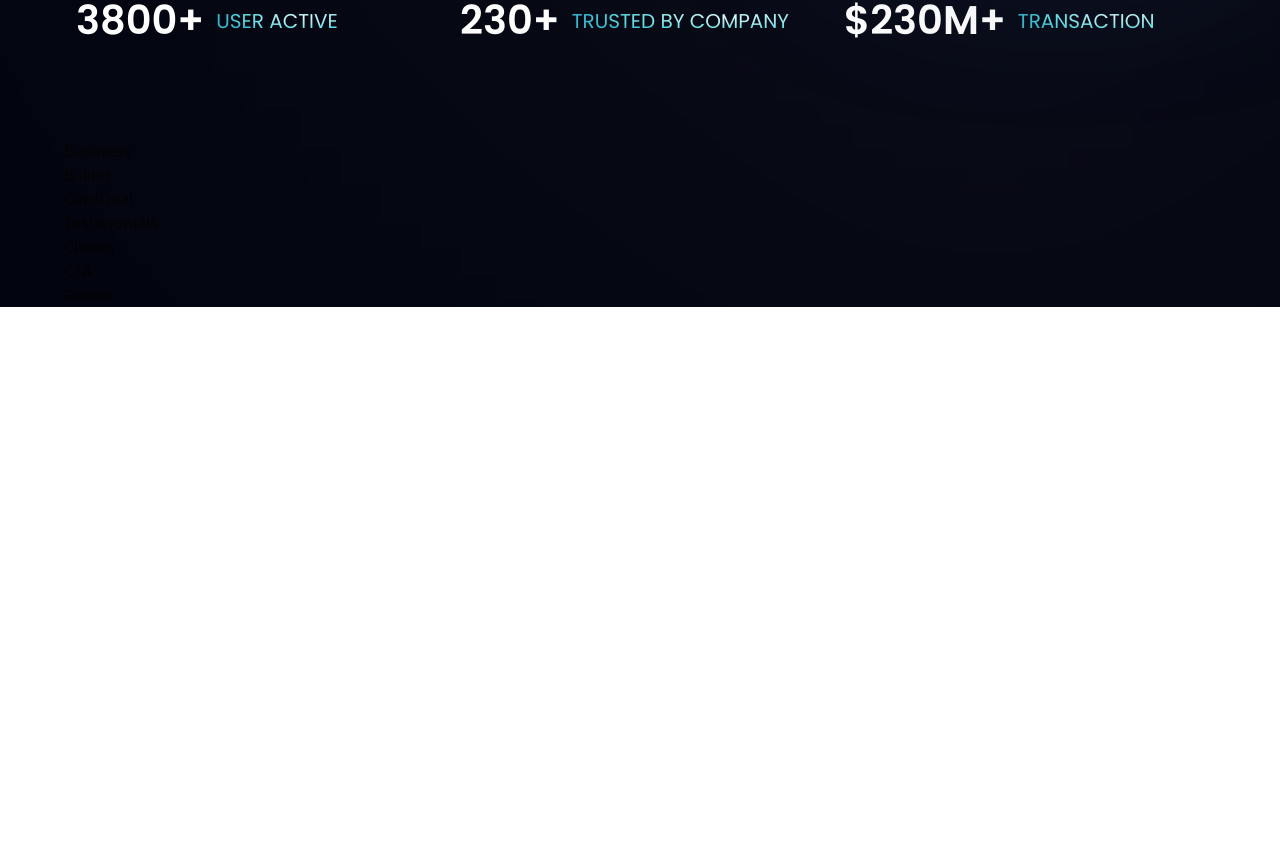
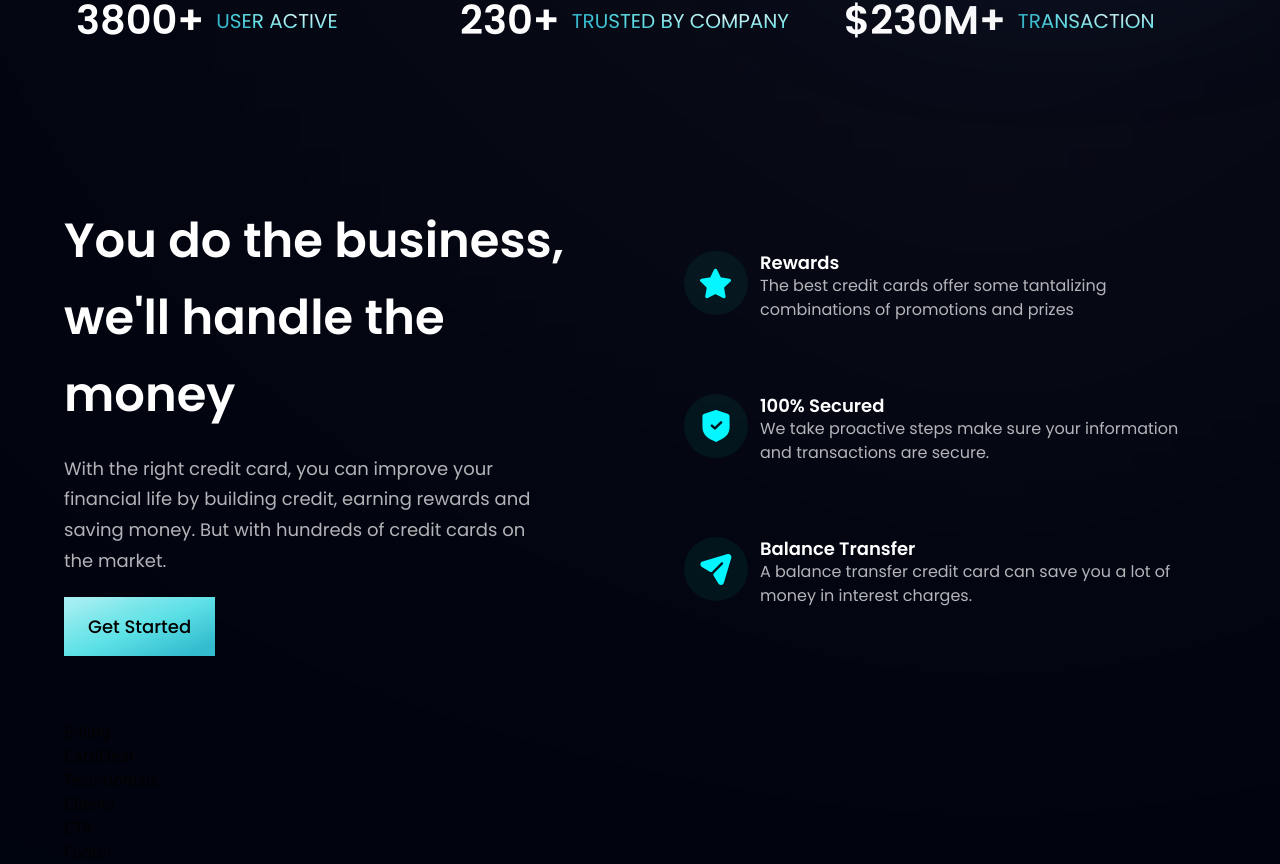
Before and after one commit to emilianoAlfonsin/modern-bank-app, a React (Vite) app: page / in a window 1280 px wide. Shown: the part 806-1670 px from the top of the page. Before the commit the page ends 1113 px from the top, so only its background shows below. Built offline with nearby package versions, Linux system fonts and the light colour scheme.

Commit message:
Business section

```diff
--- a/src/components/Business.jsx
+++ b/src/components/Business.jsx
@@ -1,8 +1,39 @@
-import React from 'react'
+import { features } from '../constants'
+import styles, { layout } from '../styles'
+import Button from './Button'
+
+const FeatureCard = ({ icon, title, content, index }) => (
+  <div className={`flex flex-row p-6 rounded-[20px] ${index !== features.length -1 ? "mb-6" : "mb-0"} feature-card`}>
+    <div className={`w-[64px] h-[64px] rounded-full bg-dimBlue ${styles.flexCenter}`} >
+      <img src={icon} alt="icon" className='w-[50%] h-[50%] object-contain' />
+    </div>
+    <div className='flex flex-1 flex-col ml-3'>
+      <h4 className='font-poppins font-semibold text-white leading-[23px] text-[18px]'>
+        {title}
+      </h4>
+      <p className='font-poppins font-normal text-dimWhite leading-[24px] text-[16px]'>
+        {content}
+      </p>
+    </div>
+  </div>
+)
 
 const Business = () => {
   return (
-    <div>Business</div>
+    <section id='features' className={layout.section}>
+      <div className={layout.sectionInfo}>
+        <h2 className={styles.heading2}>You do the business, <br className='sm:block hidden'/> we'll handle the money</h2>
+        <p className={`${styles.paragraph} max-w-[470px] mt-5`}>With the right credit card, you can improve your financial life by building credit, earning rewards and saving money. But with hundreds of credit cards on the market.</p>
+
+        <Button text="Get Started" styles="mt-5"/>
+      </div>
+
+      <div className={`${layout.sectionImg} flex-col`} >
+        { features.map((feature, index) => (
+          <FeatureCard key={feature.id} {...feature} index={index}/>
+        ))}
+      </div>
+    </section>
   )
 }
 
--- a/src/components/Button.jsx
+++ b/src/components/Button.jsx
@@ -1,8 +1,10 @@
 import React from 'react'
 
-const Button = () => {
+const Button = ({ styles, text }) => {
   return (
-    <div>Button</div>
+    <button type='button' className={`py-4 px-6 bg-blue-gradient font-poppins font-medium text-black text-[18px] outlined-none ${styles}`} >
+      {text}
+    </button>
   )
 }
 
```
